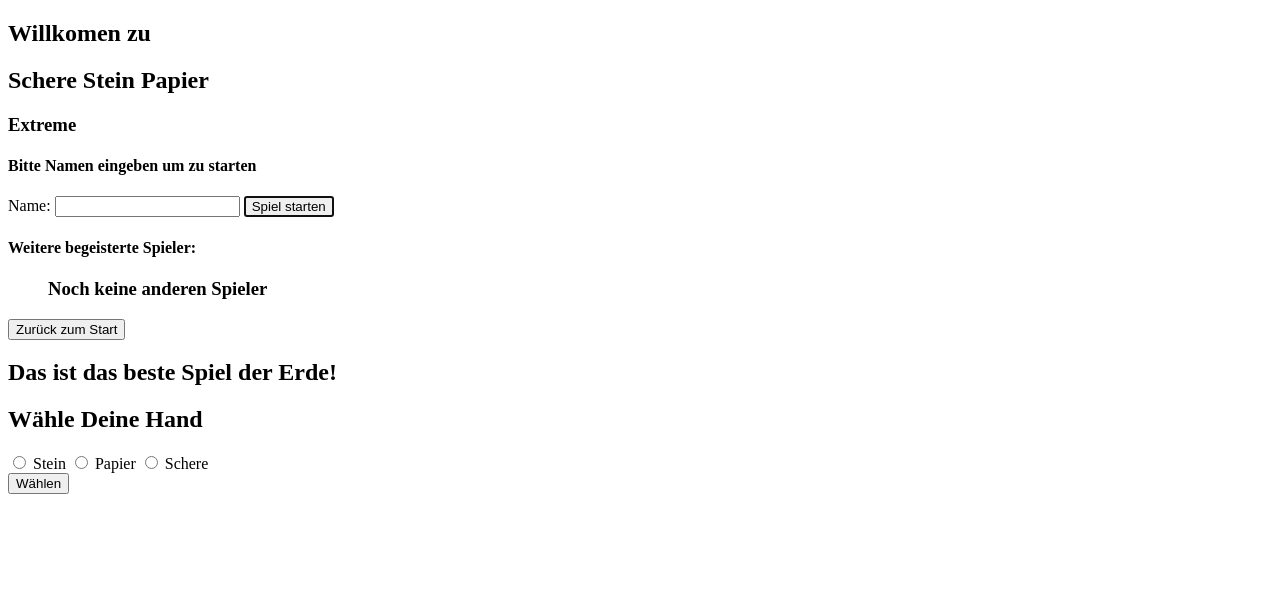
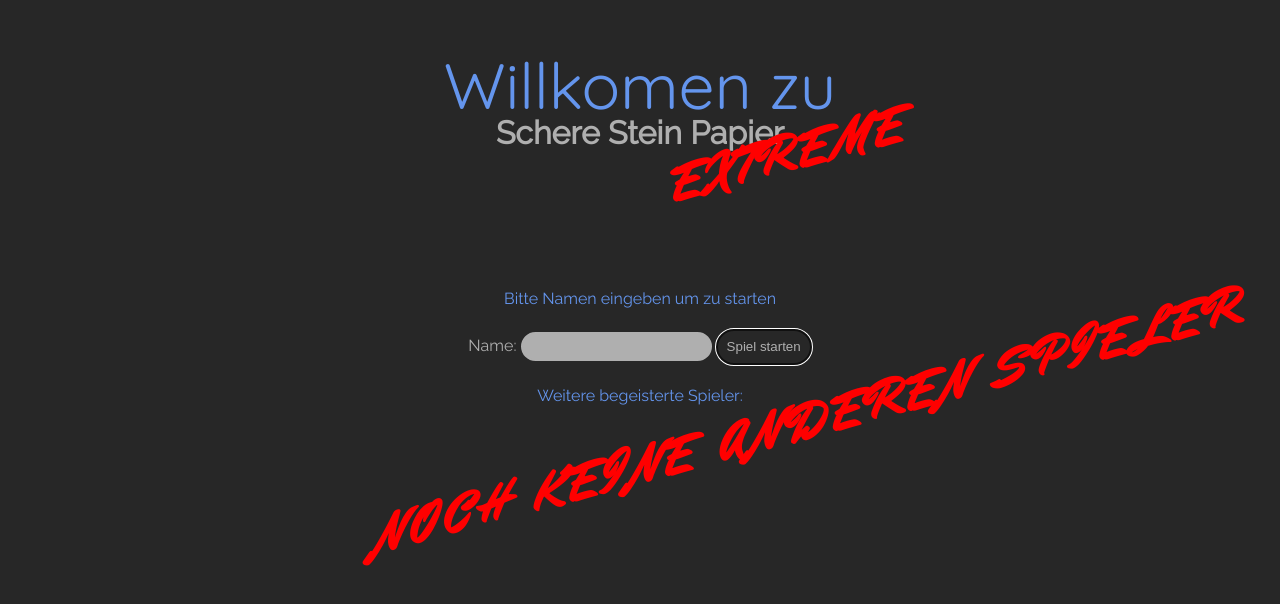
Before and after one commit to DerMaskierteMuchacho/RPS_Extreme, a website: page view/index.html in a window 1280 px wide. Drawn offline with Linux system fonts and the light colour scheme; files that its build step writes are made by us from their sources; no server answers.

Commit message:
Update index.html

```diff
--- a/view/index.html
+++ b/view/index.html
@@ -3,7 +3,7 @@
 <head>
     <meta charset="UTF-8">
     <title>Schere Stein Papier (Brunnen Streichholz)</title>
-    <link rel="stylesheet" type="text/css" href="styleing.css"/>
+    <link rel="stylesheet" type="text/css" href="css/styling.css"/>
     <link id="favicon" rel="icon" href="/img/shinchan.ico" type="image/x-icon">
 </head>
 <body>
```
